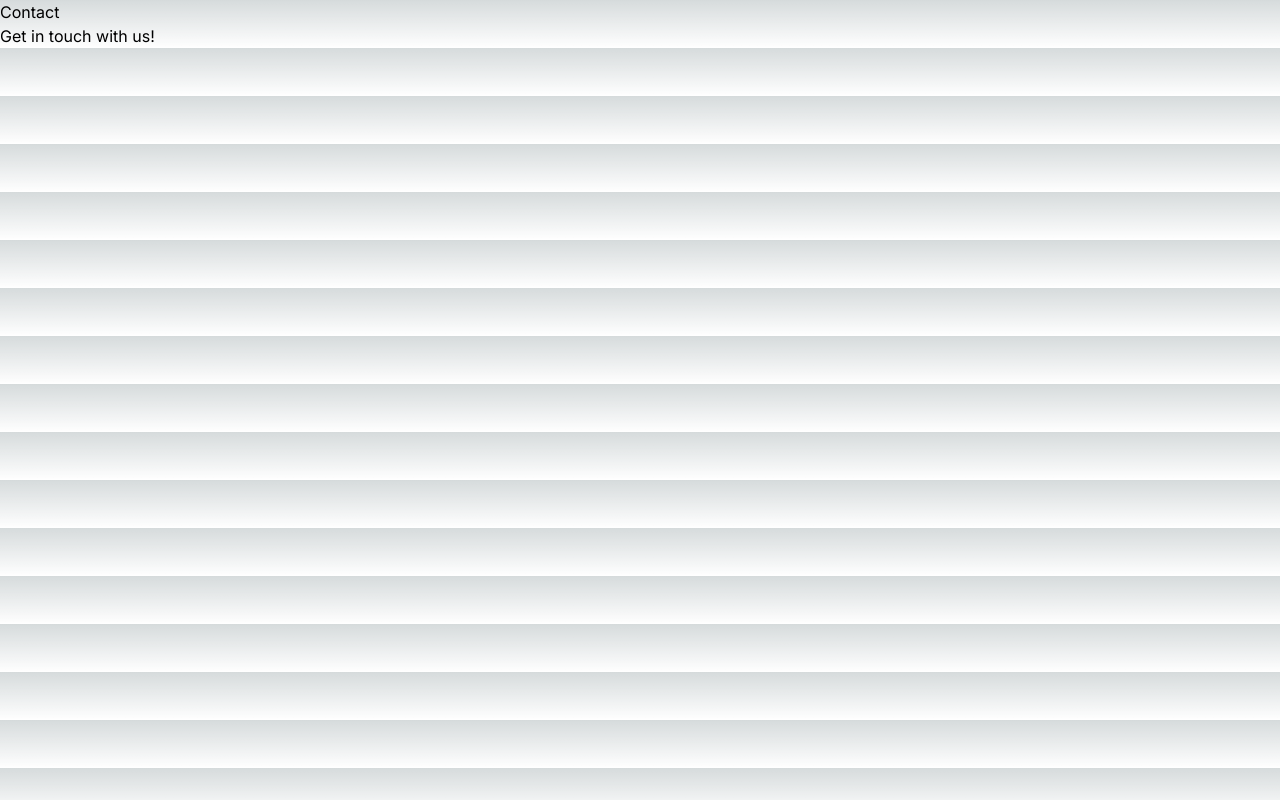
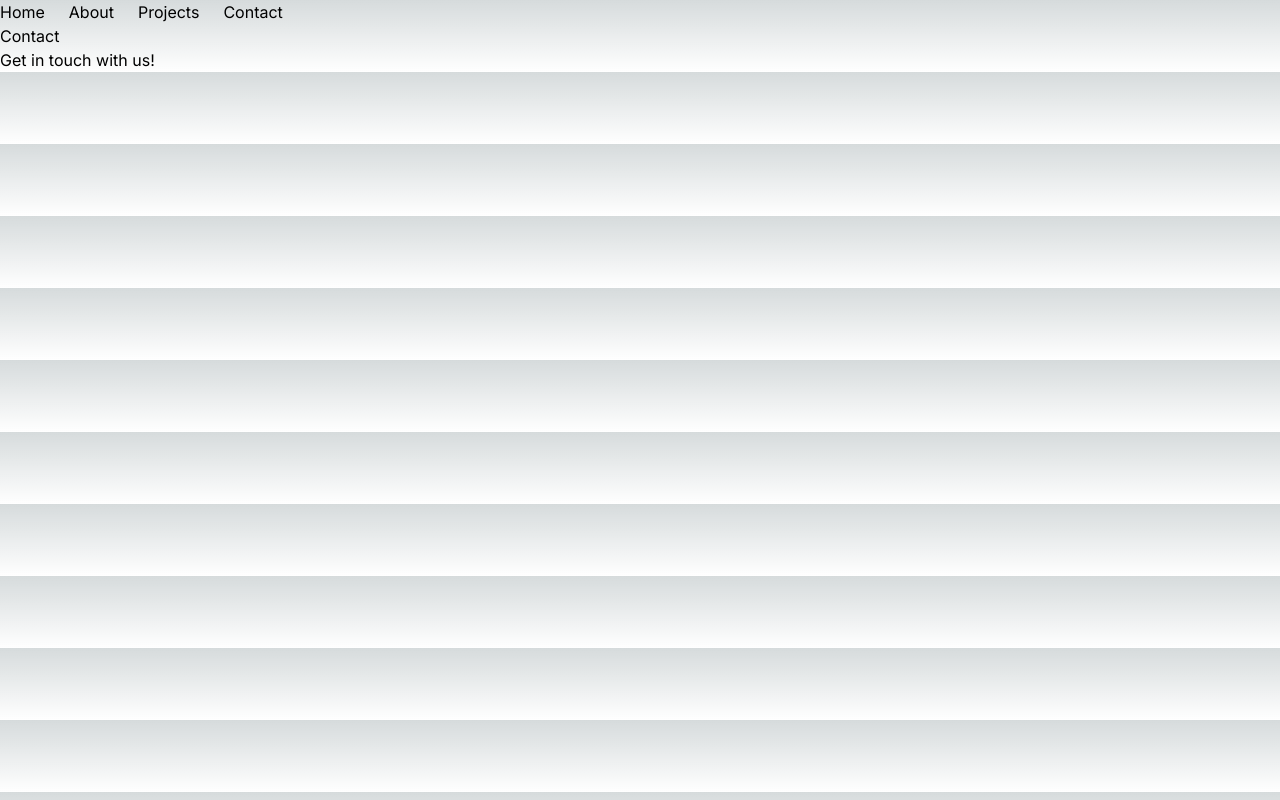
Before and after one commit to Mcnoble1/Chemotronix-v2, a Next.js app: page /contact in a window 1280 px wide. Built offline with nearby package versions, Linux system fonts and the light colour scheme.

Commit message:
feat: basic navigation layout :octocat:

```diff
--- a/app/layout.tsx
+++ b/app/layout.tsx
@@ -1,3 +1,4 @@
+import Link from "next/link";
 import type { Metadata } from "next";
 import { Inter } from "next/font/google";
 import "./globals.css";
@@ -5,9 +6,16 @@
 const inter = Inter({ subsets: ["latin"] });
 
 export const metadata: Metadata = {
-  title: "Create Next App",
+  title: "Chemotronix",
   description: "Generated by create next app",
 };
+
+const links = [
+  { href: "/", label: "Home" },
+  { href: "/about", label: "About" },
+  { href: "/projects", label: "Projects" },
+  { href: "/contact", label: "Contact" },
+];
 
 export default function RootLayout({
   children,
@@ -16,7 +24,22 @@
 }>) {
   return (
     <html lang="en">
-      <body className={inter.className}>{children}</body>
+      <body className={inter.className}>
+        <header>
+          <nav>
+            <ul className="flex items-center">
+              {links.map(({ href, label }) => (
+                <li key={href} className="mr-6">
+                  <Link href={href}>
+                    {label}
+                  </Link>
+                </li>
+              ))}
+            </ul>
+          </nav>
+        </header>
+        {children}
+      </body>
     </html>
   );
 }
```
